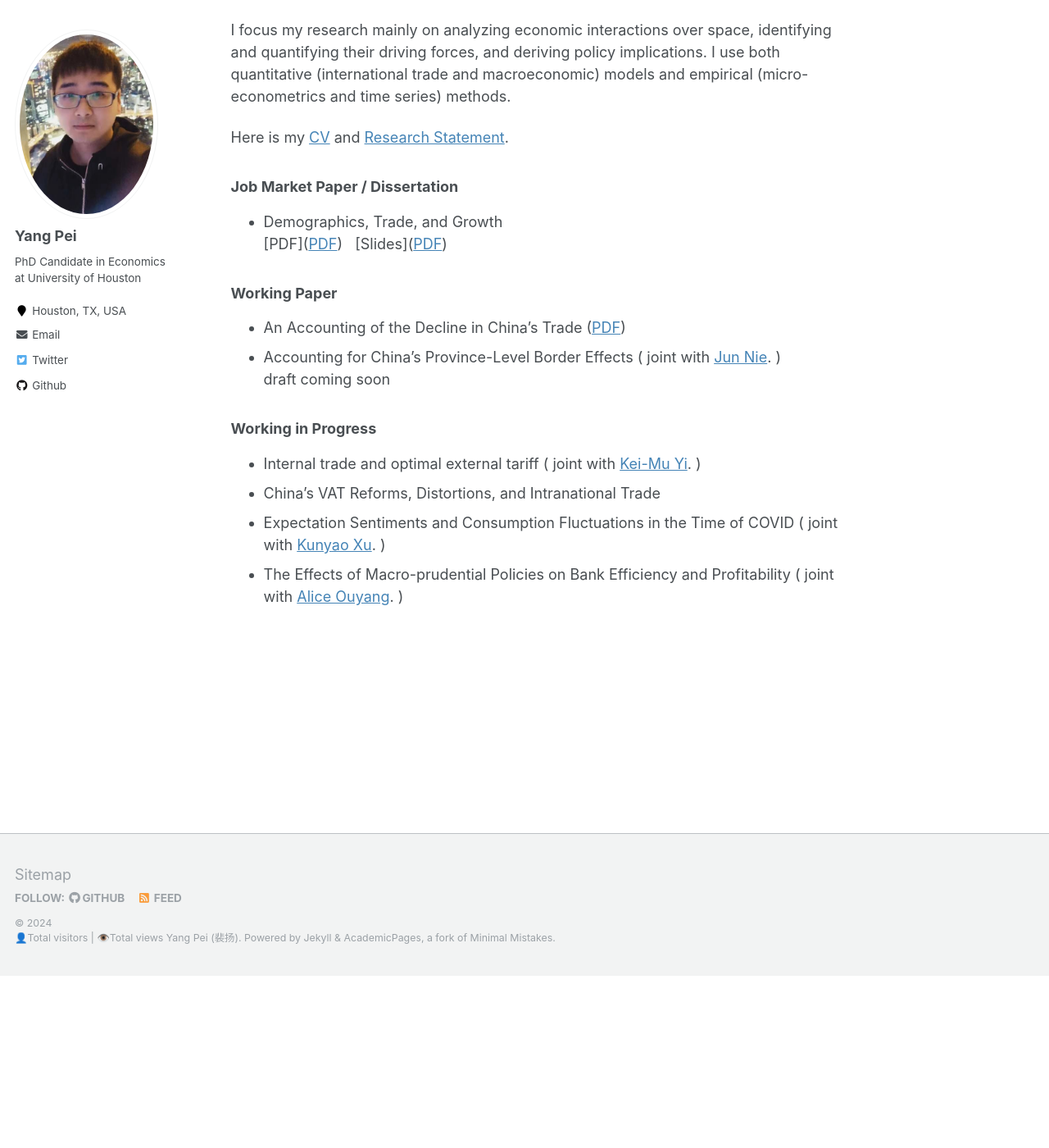
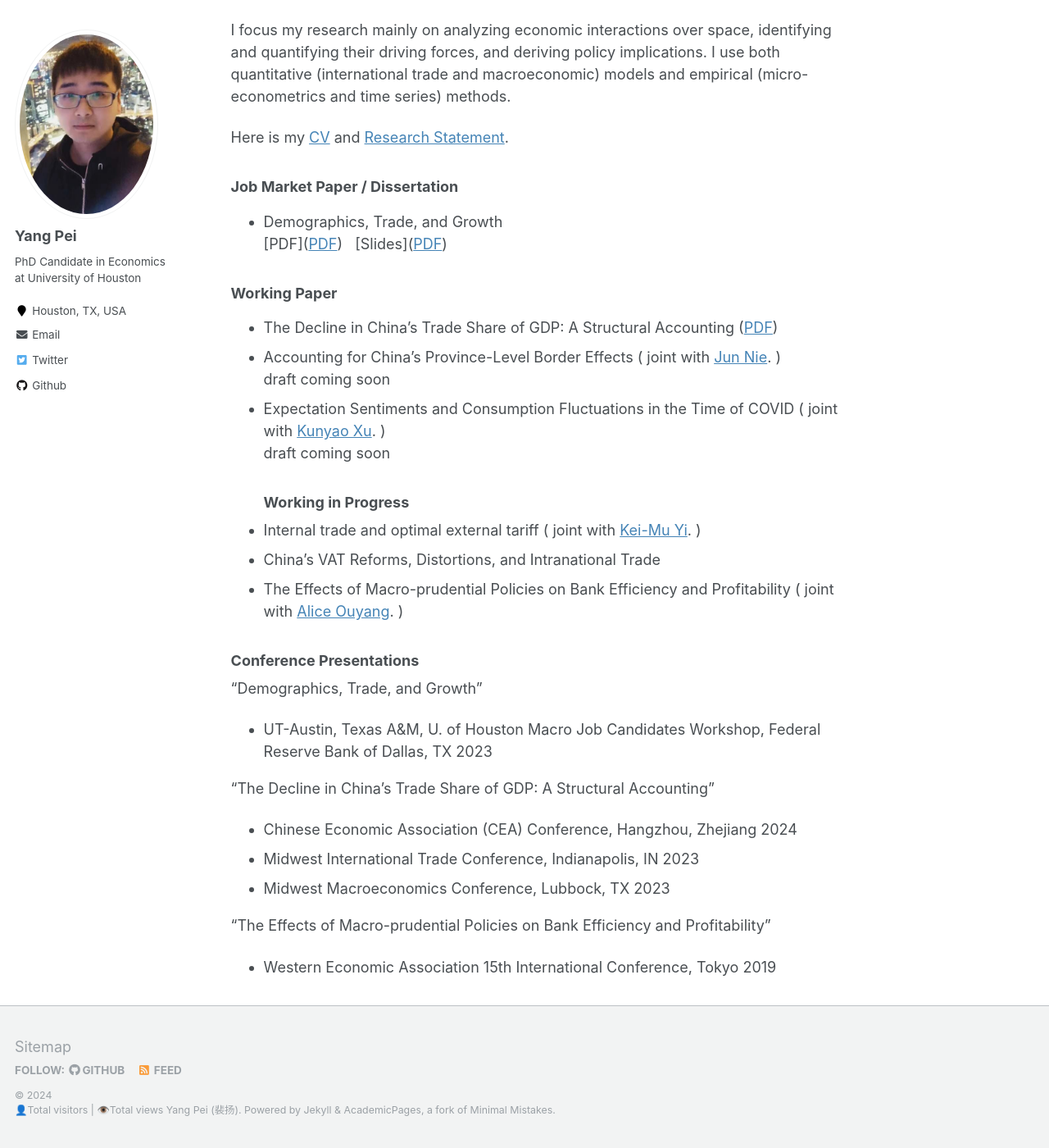
Before and after one commit to ypei1/ypei1.github.io, a Jekyll site: the page built from _pages/about.md, in a window 1280 px wide and 1400 px high, scrolled down 210 px. Shown: the whole window at 82% size. Built offline with Jekyll 4.4.1, drawn with Linux system fonts in a browser that asks for light colours; comment, search, counter and statistics services are not loaded.

Commit message:
Update about.md

```diff
--- a/_pages/about.md
+++ b/_pages/about.md
@@ -20,18 +20,30 @@ Here is my <a href="/files/YANGPEI_cv__Copy_.pdf">CV</a>  and  <a href="/files/Y
 - Demographics, Trade, and Growth
  [PDF](<a href="/files/JMP.pdf">PDF</a>) &nbsp; [Slides](<a href="/files/JMPslides.pdf">PDF</a>)
 
-
-
 ### Working Paper
-- An Accounting of the Decline in China's Trade (<a href="/files/2024TD1_5.pdf">PDF</a>)
+- The Decline in China’s Trade Share of GDP: A Structural Accounting (<a href="/files/2024TD1_5.pdf">PDF</a>)
 - Accounting for China's Province-Level Border Effects ( joint with [Jun Nie](https://www.junnie27.com/). )    <br>
   draft coming soon
-
+- Expectation Sentiments and Consumption Fluctuations in the Time of COVID ( joint with [Kunyao Xu](https://www.linkedin.com/in/richard-xu-econ/). )    <br>
+  draft coming soon
 ### Working in Progress
 - Internal trade and optimal external tariff ( joint with [Kei-Mu Yi](https://sites.google.com/site/yikeimu2/home). )    <br>
 - China's VAT Reforms, Distortions, and Intranational Trade   <br>
-- Expectation Sentiments and Consumption Fluctuations in the Time of COVID ( joint with [Kunyao Xu](https://www.linkedin.com/in/richard-xu-econ/). )    <br>
 - The Effects of Macro-prudential Policies on Bank Efficiency and Profitability  ( joint with [Alice Ouyang](https://scholar.google.com/citations?user=Db1HU5kAAAAJ&hl=zh-CN). )    <br>
+
+
+
+### Conference Presentations
+“Demographics, Trade, and Growth”
+- UT-Austin, Texas A&M, U. of Houston Macro Job Candidates Workshop, Federal Reserve Bank of Dallas, TX 2023
+
+“The Decline in China’s Trade Share of GDP: A Structural Accounting”
+- Chinese Economic Association (CEA) Conference, Hangzhou, Zhejiang 2024
+- Midwest International Trade Conference, Indianapolis, IN 2023
+- Midwest Macroeconomics Conference, Lubbock, TX 2023
+
+“The Effects of Macro-prudential Policies on Bank Efficiency and Profitability”
+- Western Economic Association 15th International Conference, Tokyo 2019
 
 
 <!-- ---
```
